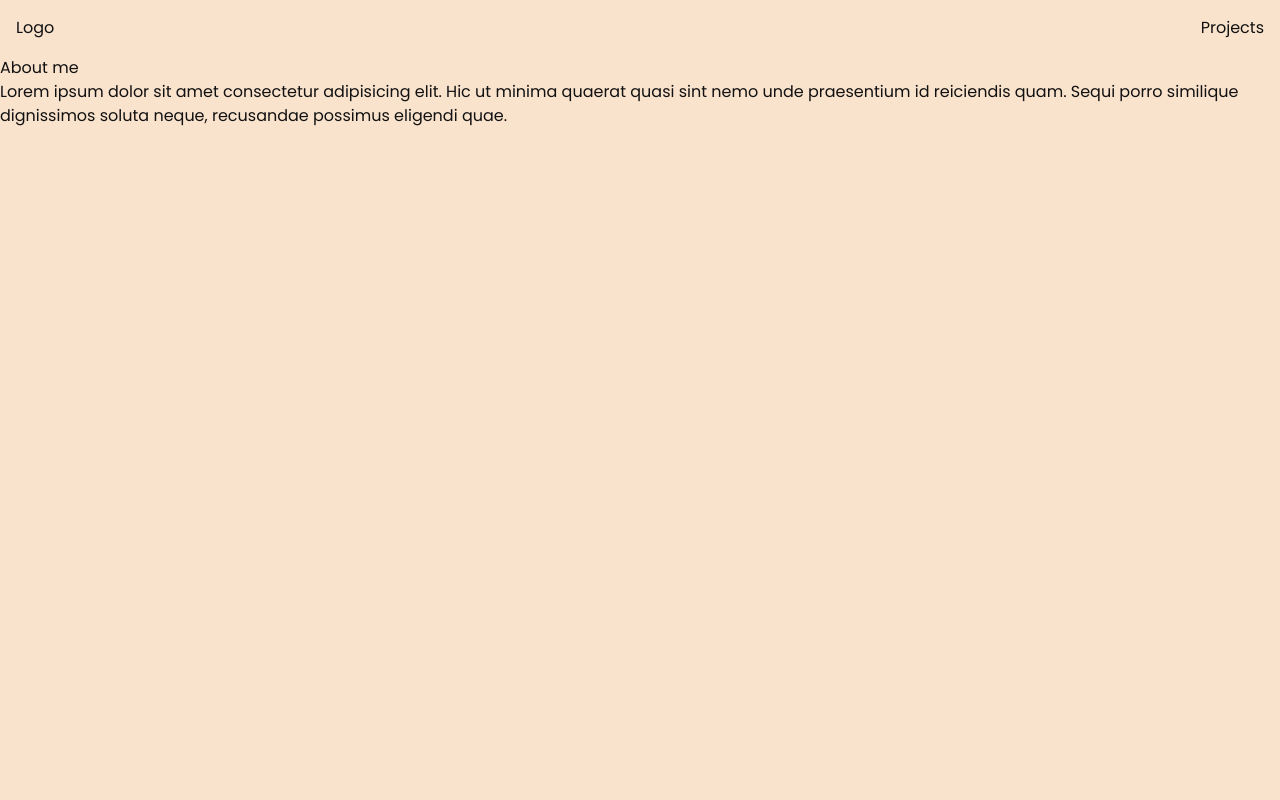
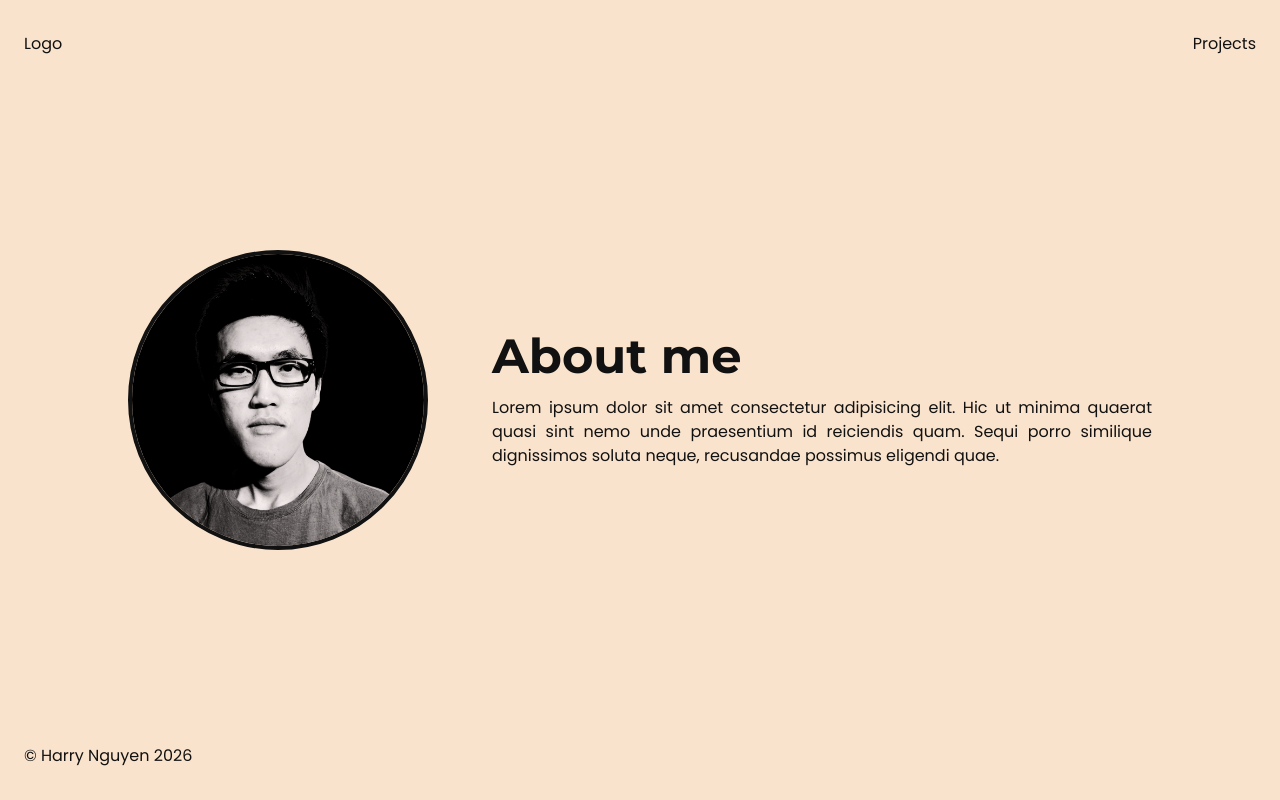
Before and after one commit to harry-nguyen-1234/Portfolio, a Next.js app: page / in a window 1280 px wide. Built offline with nearby package versions, Linux system fonts and the light colour scheme.

Commit message:
Add profile pic
Style components for home page

```diff
--- a/app/layout.tsx
+++ b/app/layout.tsx
@@ -4,7 +4,7 @@ import "./globals.css";
 import Link from "next/link";
 
 const montserrat = Montserrat({
-  variable: '--font-monserrat',
+  variable: '--font-montserrat',
   subsets: ['latin'],
 })
 
@@ -21,15 +21,16 @@ export const metadata: Metadata = {
 
 export default function RootLayout({ children, }: { children: React.ReactNode }) {
   return (
-    <html lang="en" className={`${montserrat.variable} ${poppins.variable} h-full antialiased`}>
+    <html lang="en" className={`${montserrat.variable} ${poppins.variable} h-full antialiased px-6`}>
       <body className="min-h-full flex flex-col mx-auto w-full max-w-screen-xl">
-        <header className="p-4 flex justify-between">
+        <header className="py-8 flex justify-between">
           <p>Logo</p>
           <nav>
             <Link href='/projects'>Projects</Link>
           </nav>
         </header>
         {children}
+        <footer className="py-8 flex justify-between">© Harry Nguyen 2026</footer>
       </body>
     </html>
   );
--- a/app/page.tsx
+++ b/app/page.tsx
@@ -1,10 +1,12 @@
+import Image from "next/image";
+
 export default function Home() {
   return <>
-    <main id="about-me">
-      <div className="container">
-        <div id="profile-pic" role="img" aria-label="Profile pic"></div>
-        <article id="about-me-blurb">
-          <h1>About me</h1>
+    <main id="about-me" className="h-full container py-8 flex flex-col justify-center self-center flex-grow max-w-screen-lg">
+      <div className="flex flex-col md:flex-row gap-8 lg:gap-16 items-center">
+        <Image className="rounded-full border-foreground border-4" src="/profile.png" alt="Picture of the site author" width={300} height={300} loading="eager" />
+        <article className="text-justify flex flex-col gap-4" id="about-me-blurb">
+          <h1 className="font-bold text-5xl">About me</h1>
           <p>Lorem ipsum dolor sit amet consectetur adipisicing elit. Hic ut minima quaerat quasi sint nemo unde
             praesentium id reiciendis quam. Sequi porro similique dignissimos soluta neque, recusandae possimus eligendi
             quae.</p>
```
Also changed, not shown: public/profile.png (added).
